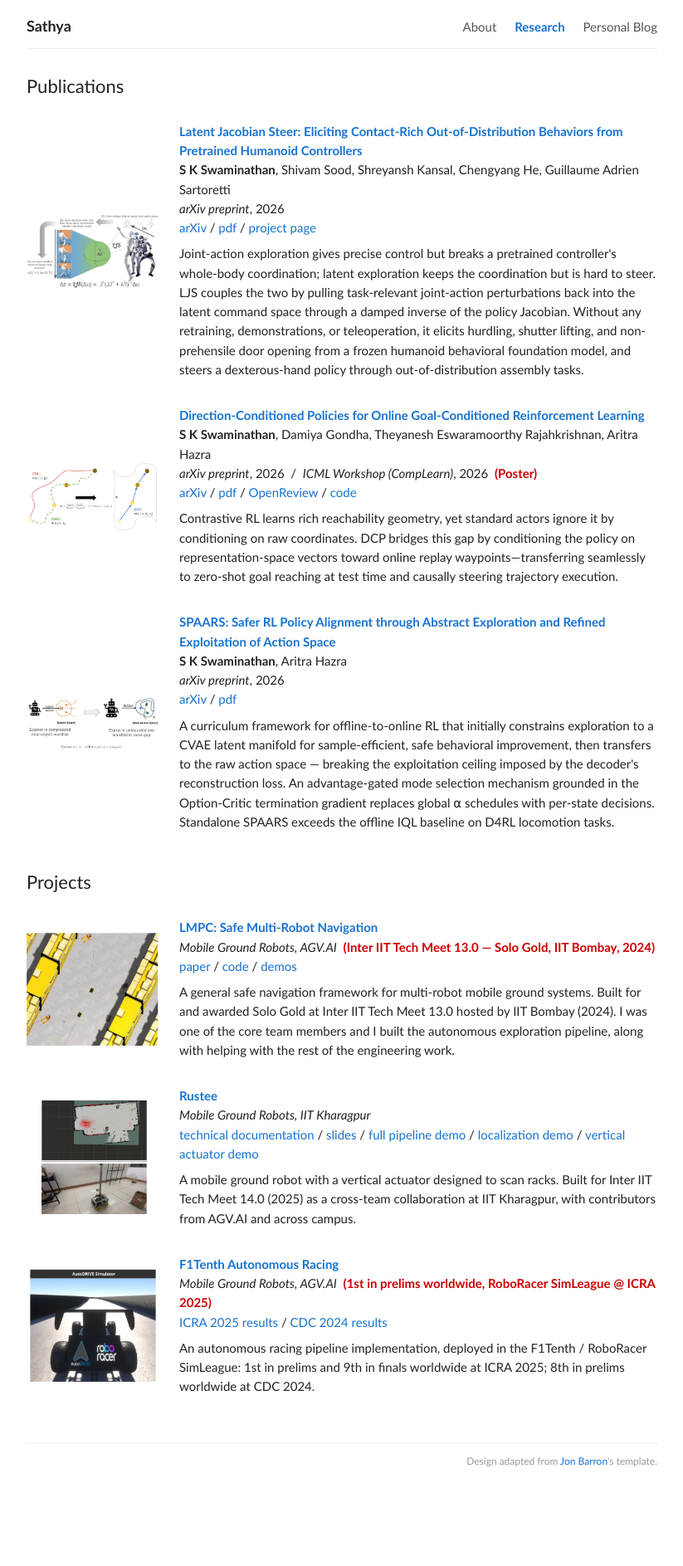
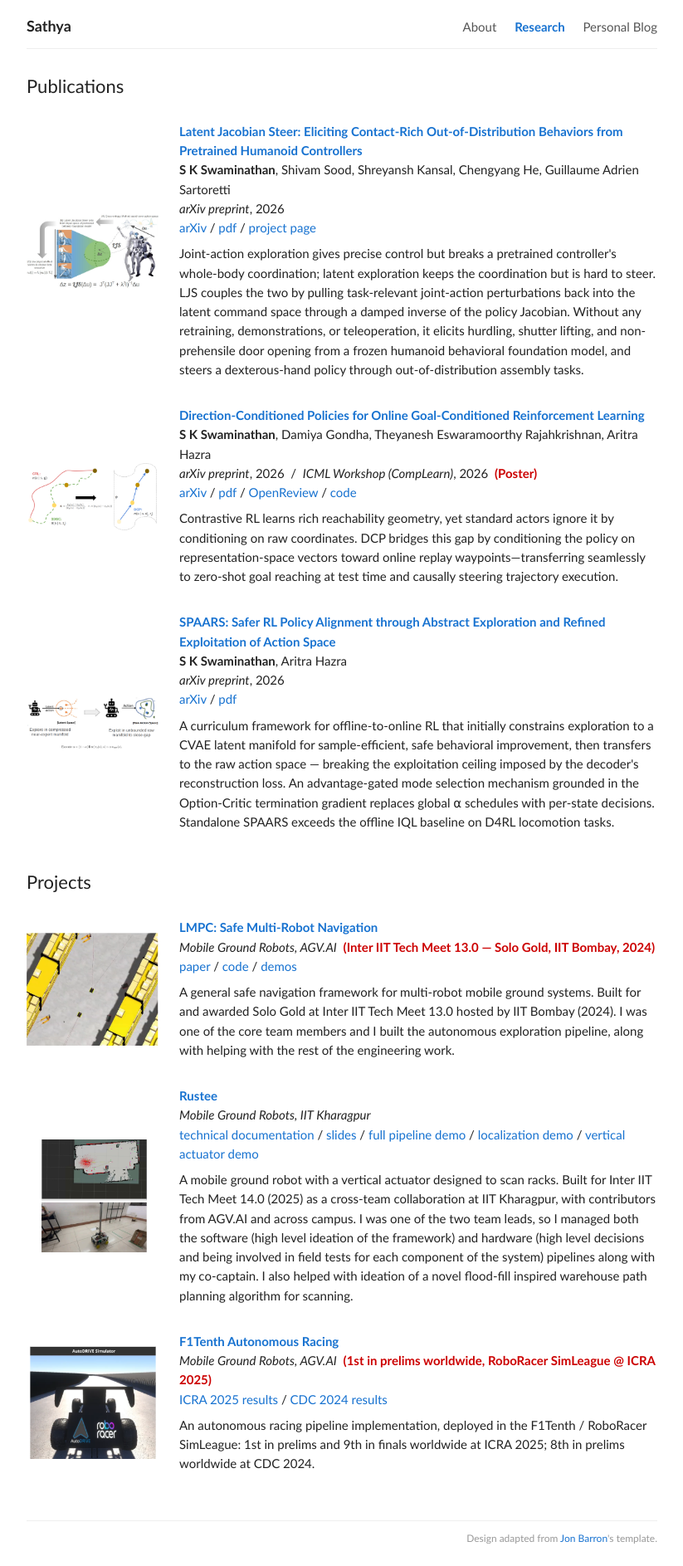
Before and after one commit to SwaminathanSK/SwaminathanSK.github.io, a Jekyll site: the page built from research/index.html, in a window 1280 px wide. Shown: the whole page at 83% size, without its empty margins (228-1051 px from the left). Built offline with Jekyll 4.4.1, drawn with Linux system fonts in a browser that asks for light colours; before the commit the page ends 1794 px from its top, so only the background shows below that.

Commit message:
Update Rustee description
Co-Authored-By: Claude Opus 5.5 <noreply@anthropic.com>

```diff
--- a/_data/projects.yml
+++ b/_data/projects.yml
@@ -30,7 +30,11 @@
   description: >-
     A mobile ground robot with a vertical actuator designed to scan racks. Built for Inter IIT
     Tech Meet 14.0 (2025) as a cross-team collaboration at IIT Kharagpur, with contributors
-    from AGV.AI and across campus.
+    from AGV.AI and across campus. I was one of the two team leads, so I managed both the
+    software (high level ideation of the framework) and hardware (high level decisions and
+    being involved in field tests for each component of the system) pipelines along with my
+    co-captain. I also helped with ideation of a novel flood-fill inspired warehouse path
+    planning algorithm for scanning.
 
 - title: "F1Tenth Autonomous Racing"
   url: https://drive.google.com/drive/folders/1t4BZe5ZZgafvgiYK6u--eVAHSioj3u_3?usp=drive_link
```
